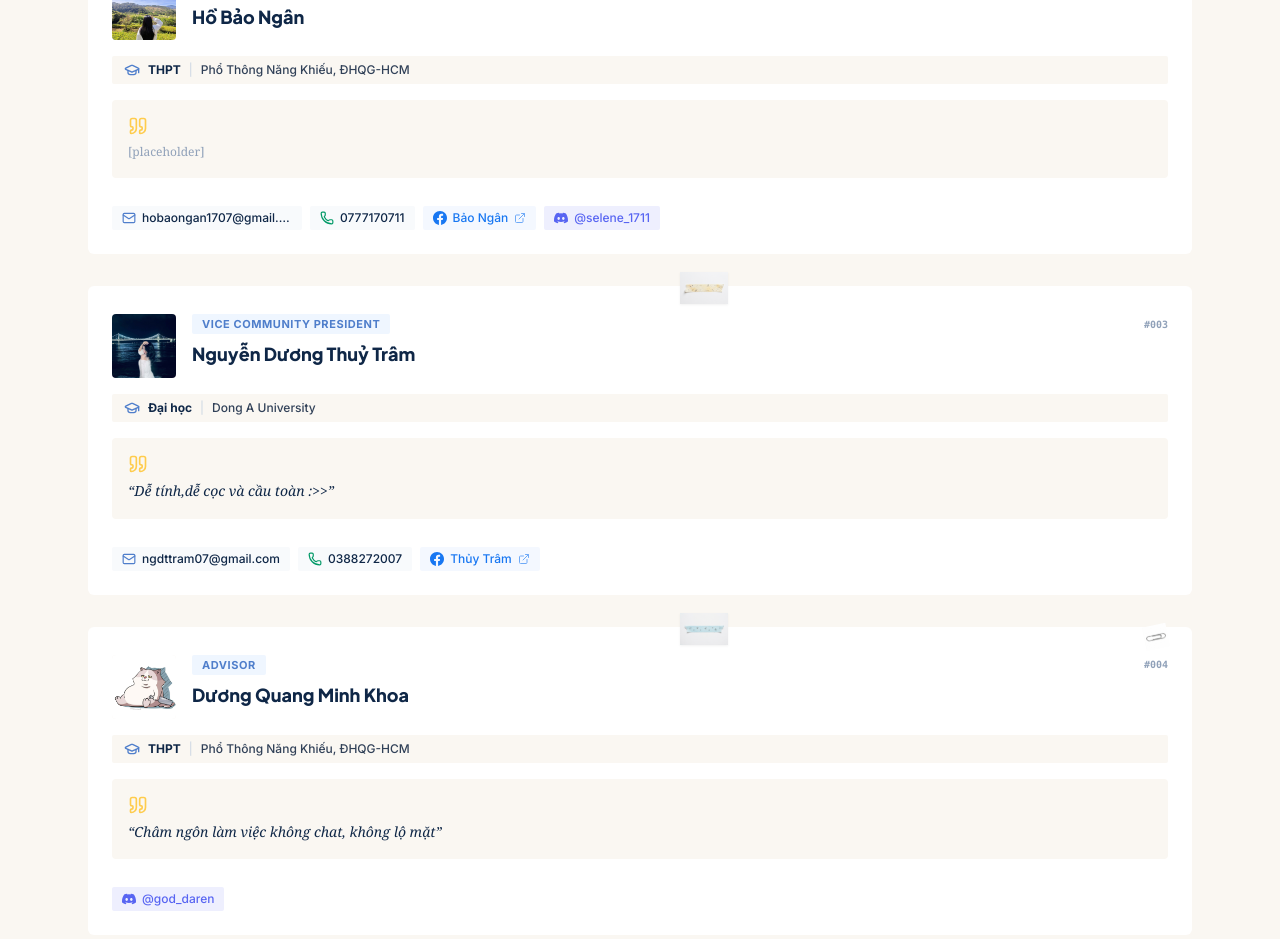
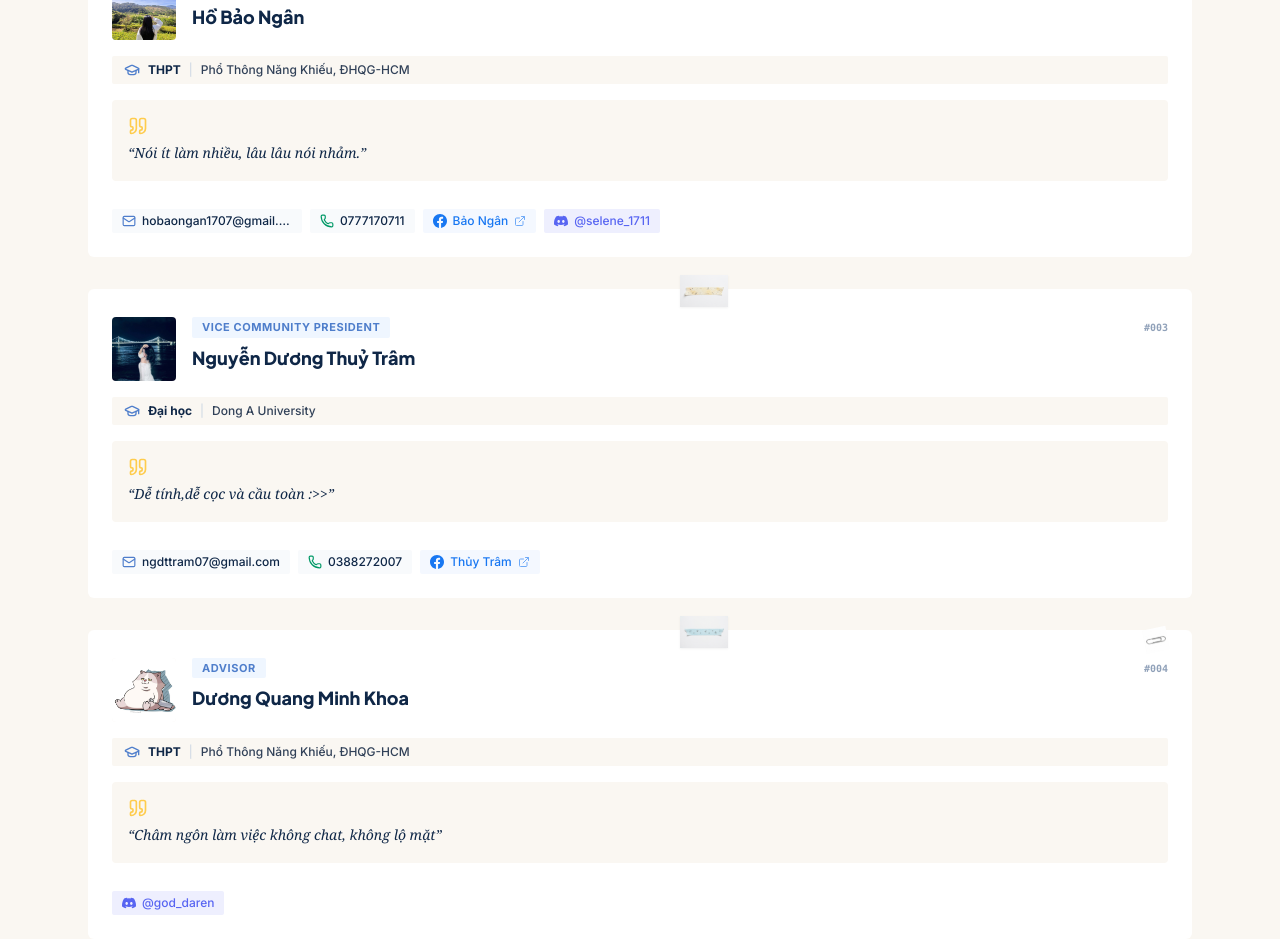
Before and after one commit to Thanh-3108/thepencily, a Next.js app: page / in a window 1280 px wide. Shown: the part 7013-7952 px from the top of the page. Built offline with nearby package versions, Linux system fonts and the light colour scheme; no server answers.

Commit message:
fix(bod): update quote for Bao Ngan to 'Noi it lam nhieu, lau lau noi nham'

```diff
--- a/src/components/HomeStudentStories.tsx
+++ b/src/components/HomeStudentStories.tsx
@@ -50,8 +50,8 @@ export function HomeStudentStories() {
       levelVi: "THPT",
       levelEn: "High School",
       school: "Phổ Thông Năng Khiếu, ĐHQG-HCM",
-      quoteVi: "[placeholder]",
-      quoteEn: "[placeholder]",
+      quoteVi: "“Nói ít làm nhiều, lâu lâu nói nhảm.”",
+      quoteEn: "“Actions speak louder than words, with occasional nonsense.”",
       washiTape: "/brand/elements/washi-tape-blue.jpg",
       hasClip: false,
       email: "hobaongan1707@gmail.com",
```
